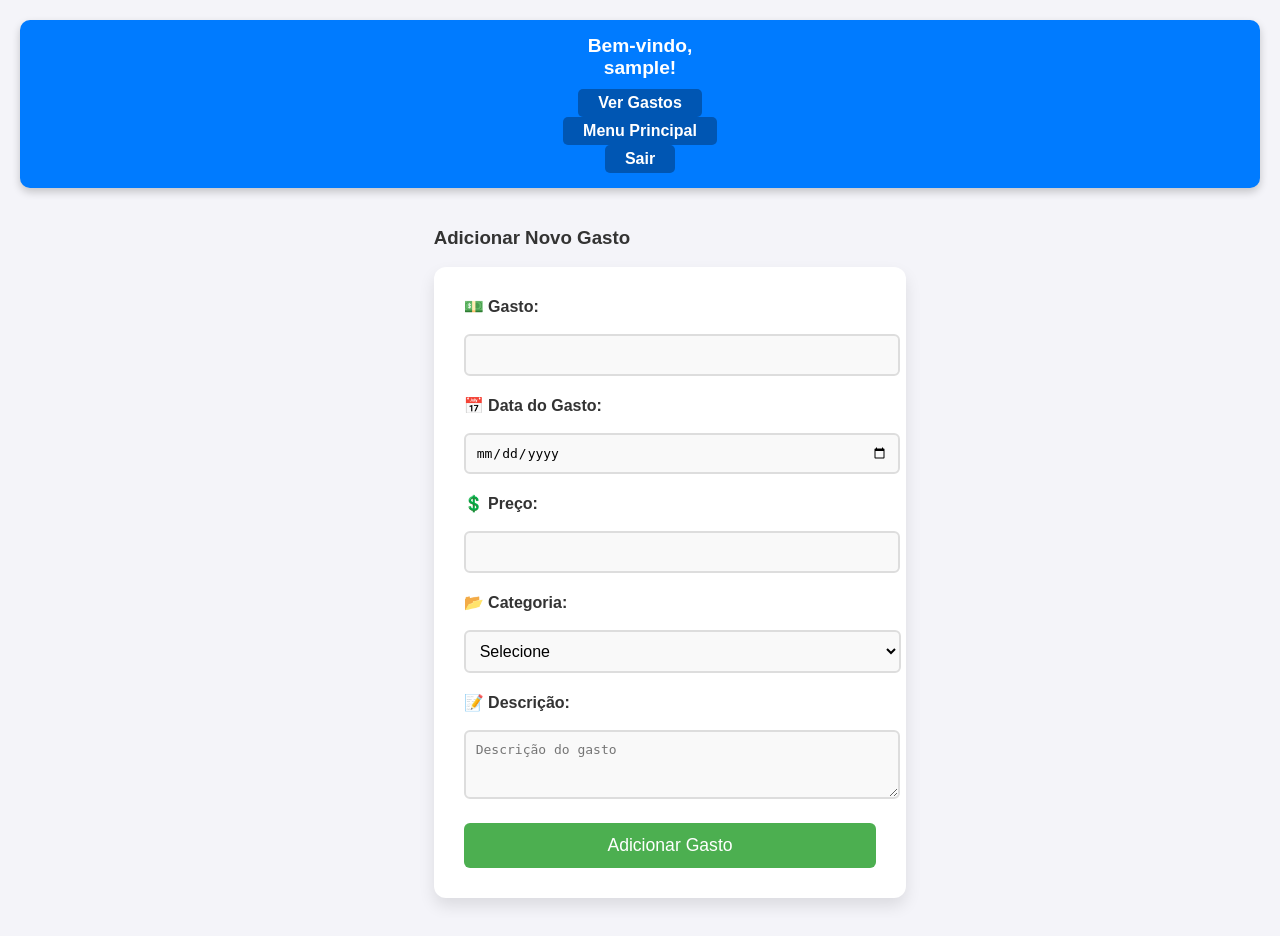
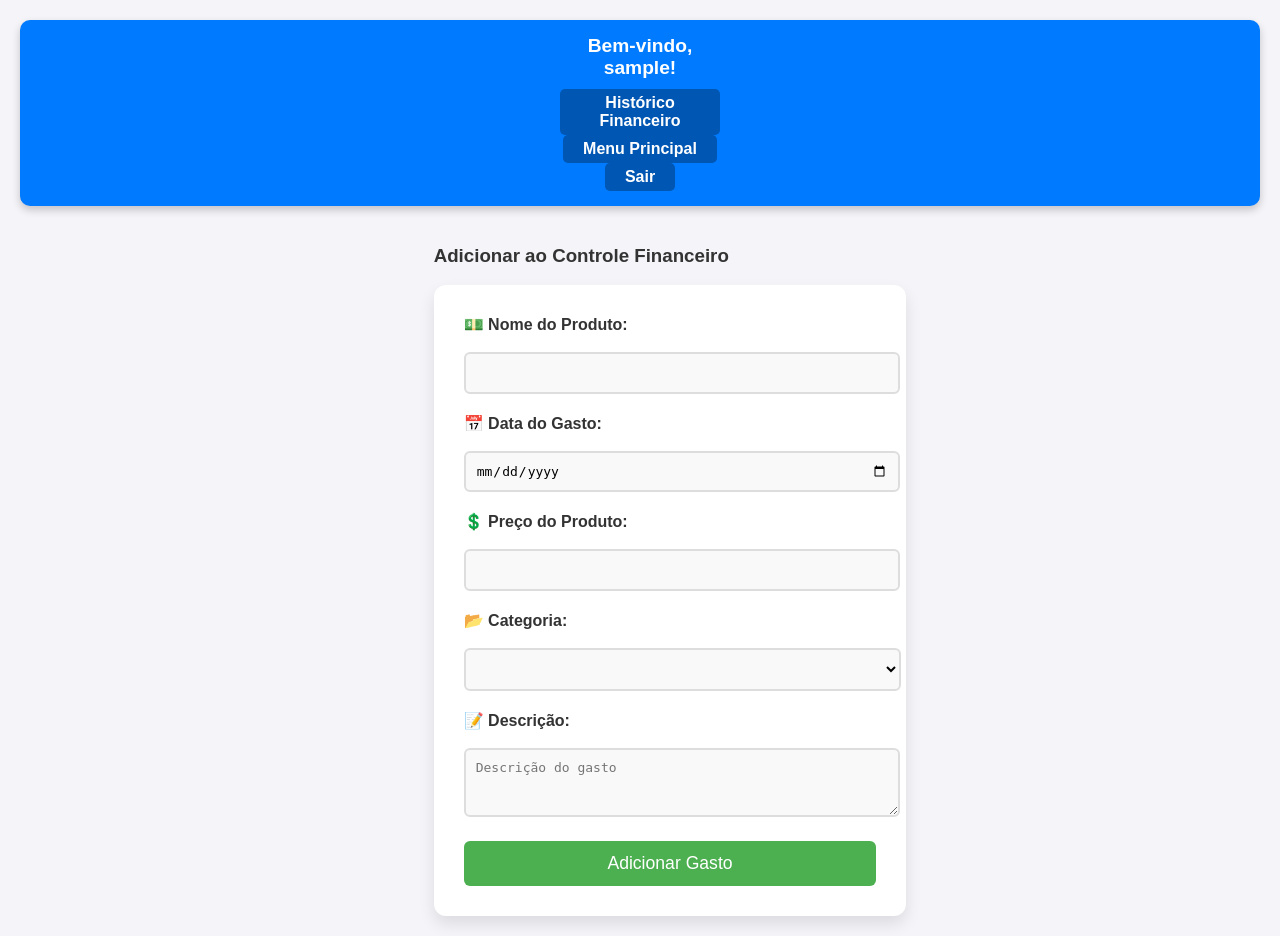
Before and after one commit to Mayconjulio/ProjetoPI, a PHP site: page /adicionar_gasto.php in a window 1280 px wide. Before the commit the page ends 906 px from the top, so only its background shows below. Run offline with PHP 8.4, Linux system fonts and the light colour scheme; a user stored in the database is signed in.

Commit message:
update de gasto para prutudo

```diff
--- a/src/novo BD/banco de dados/sistema_login.sql
+++ b/src/novo BD/banco de dados/sistema_login.sql
@@ -30,7 +30,7 @@ SET time_zone = "+00:00";
 CREATE TABLE `gastos` (
   `id` int(11) NOT NULL,
   `user_id` int(11) NOT NULL,
-  `gasto` varchar(255) NOT NULL,
+  `Produto` varchar(255) NOT NULL,
   `data_gasto` date NOT NULL,
   `preco` decimal(10,2) NOT NULL,
   `categoria` varchar(255) NOT NULL,
--- a/src/pages/adicionar_gasto.php
+++ b/src/pages/adicionar_gasto.php
@@ -21,14 +21,14 @@ $nome = $_SESSION['usuario_nome'];
 
 // Adicionar gasto ao banco de dados (se o formulário foi enviado)
 if ($_SERVER["REQUEST_METHOD"] === "POST") {
-    $gasto = $_POST['gasto'];
+    $Produto = $_POST['Produto'];
     $data_gasto = $_POST['data_gasto'];
     $preco = $_POST['preco'];
     $categoria = $_POST['categoria'];
     $descricao = $_POST['descricao'];
 
-    $stmt = $conn->prepare("INSERT INTO gastos (user_id, gasto, data_gasto, preco, categoria, descricao) VALUES (?, ?, ?, ?, ?, ?)");
-    $stmt->bind_param("issdss", $user_id, $gasto, $data_gasto, $preco, $categoria, $descricao);
+    $stmt = $conn->prepare("INSERT INTO gastos (user_id, Produto, data_gasto, preco, categoria, descricao) VALUES (?, ?, ?, ?, ?, ?)");
+    $stmt->bind_param("issdss", $user_id, $Produto, $data_gasto, $preco, $categoria, $descricao);
 
     if ($stmt->execute()) {
         header("Location: adicionar_gasto.php?success=Gasto adicionado com sucesso!");
@@ -43,7 +43,7 @@ if ($_SERVER["REQUEST_METHOD"] === "POST") {
 <head>
   <meta charset="UTF-8">
   <meta name="viewport" content="width=device-width, initial-scale=1.0">
-  <title>Adicionar Gasto</title>
+  <title>Novo Registro Financeiro</title>
 
   <style>
       body {
@@ -166,7 +166,7 @@ if ($_SERVER["REQUEST_METHOD"] === "POST") {
 <nav>
   <span>Bem-vindo, <?php echo htmlspecialchars($nome); ?>!</span>
   <div>
-    <a href="ver_gastos.php">Ver Gastos</a>
+    <a href="ver_gastos.php">Histórico Financeiro</a>
     <a href="pasta Dos HTML/paginaprincipal.html">Menu Principal</a>
     <a href="logout.php">Sair</a>
   </div>
@@ -182,20 +182,20 @@ if ($_SERVER["REQUEST_METHOD"] === "POST") {
   }
   ?>
 
-  <h3>Adicionar Novo Gasto</h3>
+  <h3>Adicionar ao Controle Financeiro</h3>
   <form action="adicionar_gasto.php" method="post">
-    <label for="gasto">Gasto:</label>
-    <input type="text" step="0.01" name="gasto" id="gasto" required>
+    <label for="gasto">Nome do Produto:</label>
+    <input type="text" step="0.01" name="Produto" id="Produto" required>
 
     <label for="data_gasto">Data do Gasto:</label>
     <input type="date" name="data_gasto" id="data_gasto" required>
 
-    <label for="preco">Preço:</label>
+    <label for="preco">Preço do Produto:</label>
     <input type="number" step="0.01" name="preco" id="preco" required>
 
     <label for="categoria">Categoria:</label>
     <select name="categoria" id="categoria" required>
-      <option value="">Selecione</option>
+        <option value=""></option>
       <option value="Alimentação">Alimentação</option>
       <option value="Transporte">Transporte</option>
       <option value="Lazer">Lazer</option>
```
Also changed, not shown: src/pages/editar_gasto.php (+22 -22 lines), src/pages/pasta Dos HTML/paginaprincipal.html (+10 -4 lines), src/pages/ver_gastos.php (+11 -11 lines).
